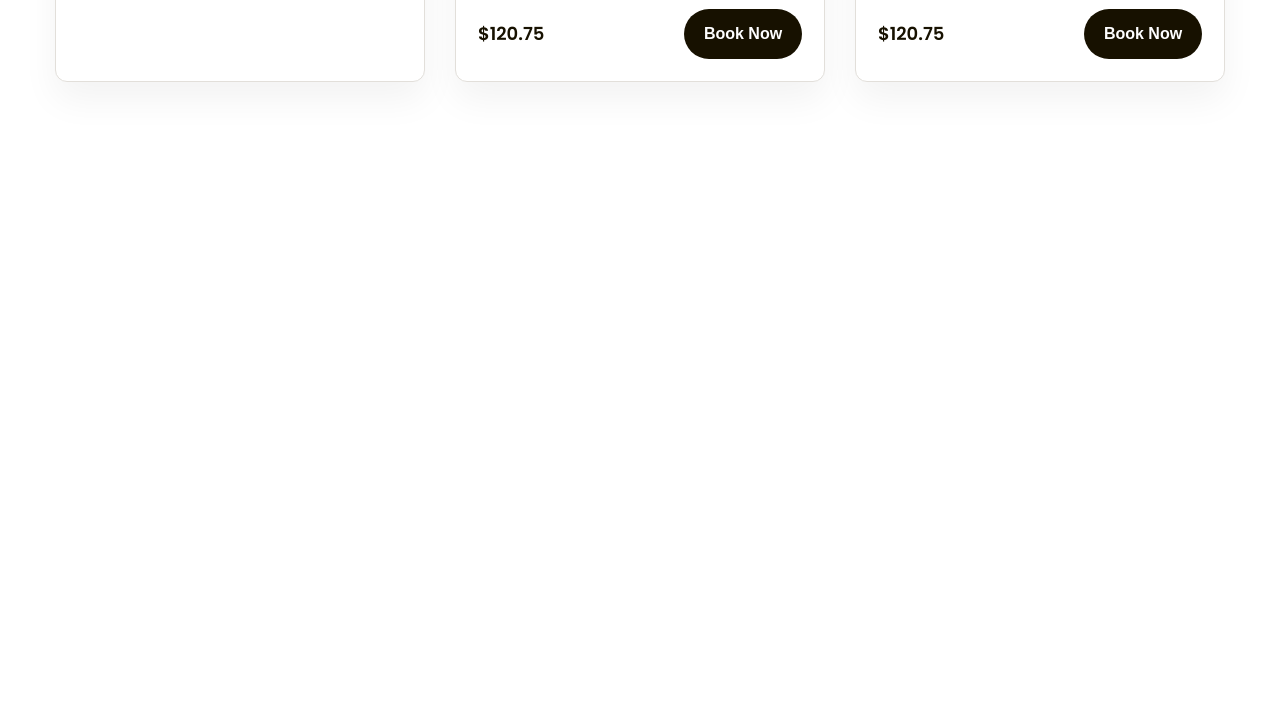
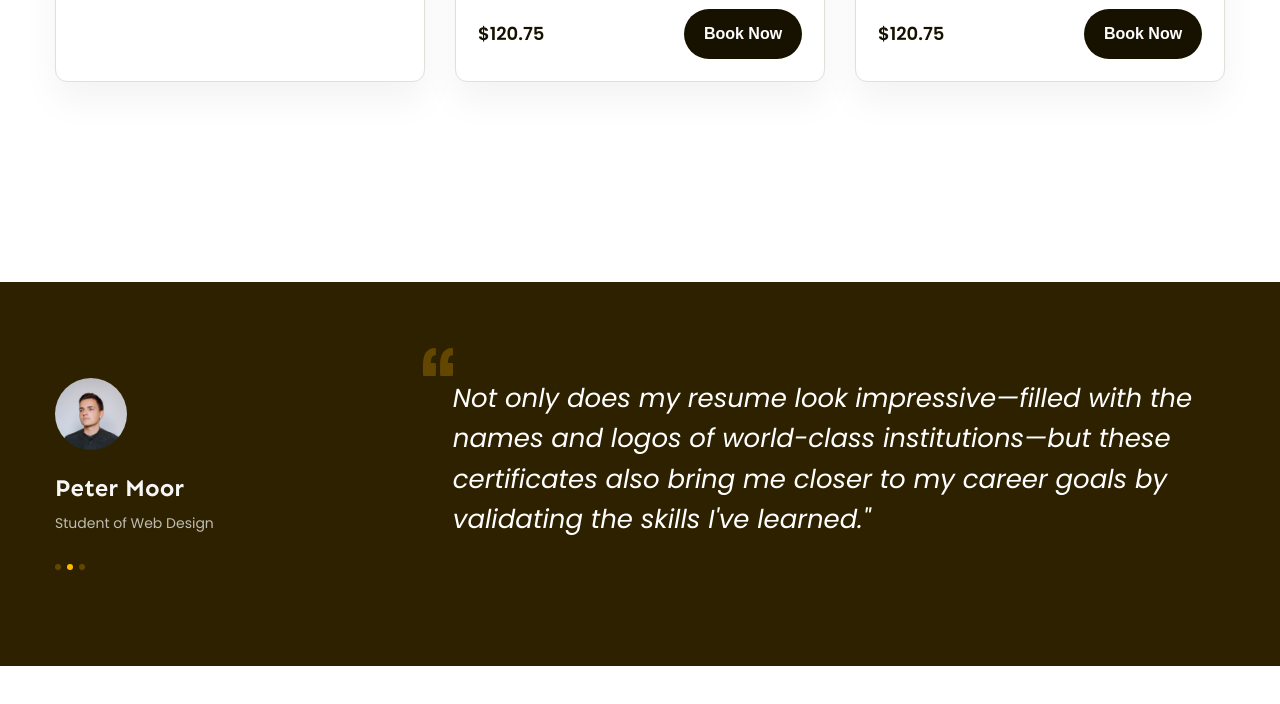
Before and after one commit to trungthuat2711/figma-to-html, a plain HTML site: page index.html in a window 1280 px wide. Shown: the part 1671-2375 px from the top of the page. Drawn offline with Linux system fonts and the light colour scheme.

Commit message:
p8 làm phần feedback

```diff
--- a/assets/css/style.css
+++ b/assets/css/style.css
@@ -424,3 +424,76 @@ a{
     background-color: var(--primary-color);
     cursor: pointer;
 }
+
+/* ==========FEEDBACK========== */
+.feedback{
+    margin-top: 135px;
+    padding: 96px 0;
+    background-color: #2E2100;
+}
+
+.feedback-item{
+    display: flex;
+    /* align-items: center; */
+}
+
+.feedback-item .avatar{
+    width: 72px;
+    height: 72px;
+    border-radius: 50%;
+    object-fit: cover;
+}
+
+.feedback-item .info .member-name{
+    color: #f7f7f7;
+    margin-top: 18px;
+    font-family: var(--font-heading);
+    font-size: 2.4rem;
+    font-weight: 700;
+    line-height: 1.42;
+}
+
+.feedback-item .info .desc{
+    margin-top: 4px;
+    color: #BFBCB2;
+    font-size: 1.4rem;
+    line-height: 1.86;
+}
+
+.feedback-item .info .dots{
+    display: flex;
+    gap: 6px;
+    margin-top: 28px;
+}
+
+.feedback-item .info .dot{
+    width: 6px;
+    height: 6px;
+    border-radius: 50%;
+    background-color: #634700;
+    cursor: pointer;
+}
+
+.feedback-item .dot.active{
+    background-color: var(--primary-color);
+    cursor: default;
+}
+
+.feedback-item .content{
+    width: 66%;
+    margin-left: auto;
+    position: relative;
+}
+
+.feedback-item .content .open-quote{
+    position: absolute;
+    left: -30px;
+    top: -30px;
+}
+
+.feedback-item .content blockquote{
+    color: #fff;
+    font-size: 2.6rem;
+    font-style: italic;
+    line-height: 1.54;
+}
--- a/index.html
+++ b/index.html
@@ -221,6 +221,36 @@
                 </div>
             </div>
         </div>
+
+        <!-- feedback -->
+        <div class="feedback">
+            <div class="main-content">
+                <div class="feedback-list">
+                    <div class="feedback-item">
+                        <!-- left -->
+                        <div class="info">
+                            <img src="./assets/img/ava1.jpg" alt="Peter Moor" class="avatar">
+                            <p class="member-name">Peter Moor</p>
+                            <p class="desc">Student of Web Design</p>
+                            <div class="dots">
+                                <span class="dot"></span>
+                                <span class="dot active"></span>
+                                <span class="dot"></span>
+                            </div>
+                        </div>
+                        <!-- right -->
+                        <div class="content">
+                            <img src="./assets/icon/open-quote.svg" alt="open-quote" class="open-quote">
+                            <blockquote>Not only does my resume look impressive—filled with the
+                                        names and logos of world-class institutions—but these
+                                        certificates also bring me closer to my career goals by
+                                        validating the skills I've learned."
+                            </blockquote>
+                        </div>
+                    </div>
+                </div>
+            </div>
+        </div>
     </main>
 </body>
 </html>
```
Also changed, not shown: assets/icon/open-quote.svg (added), assets/img/ava1.jpg (added).
